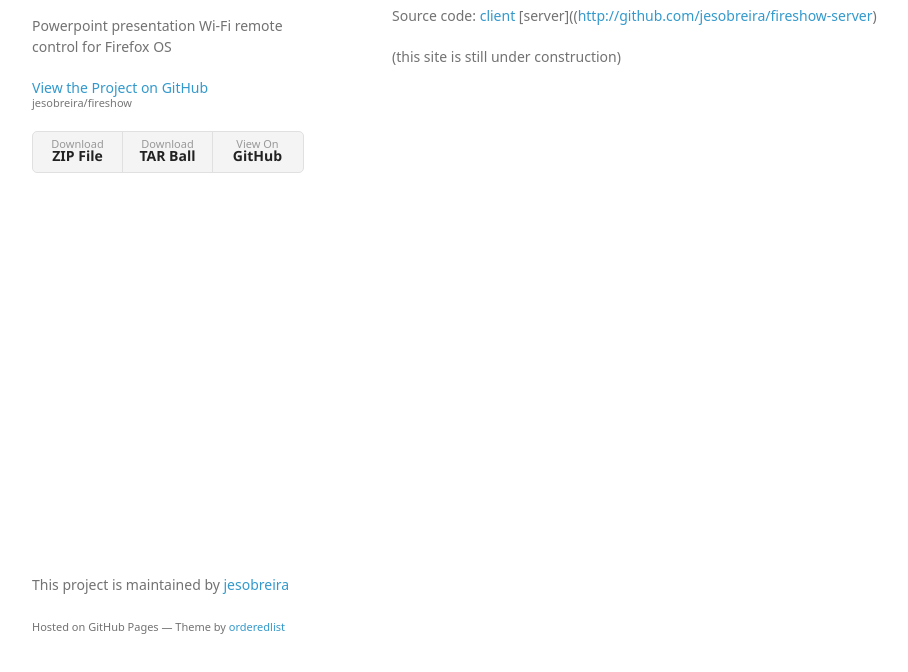
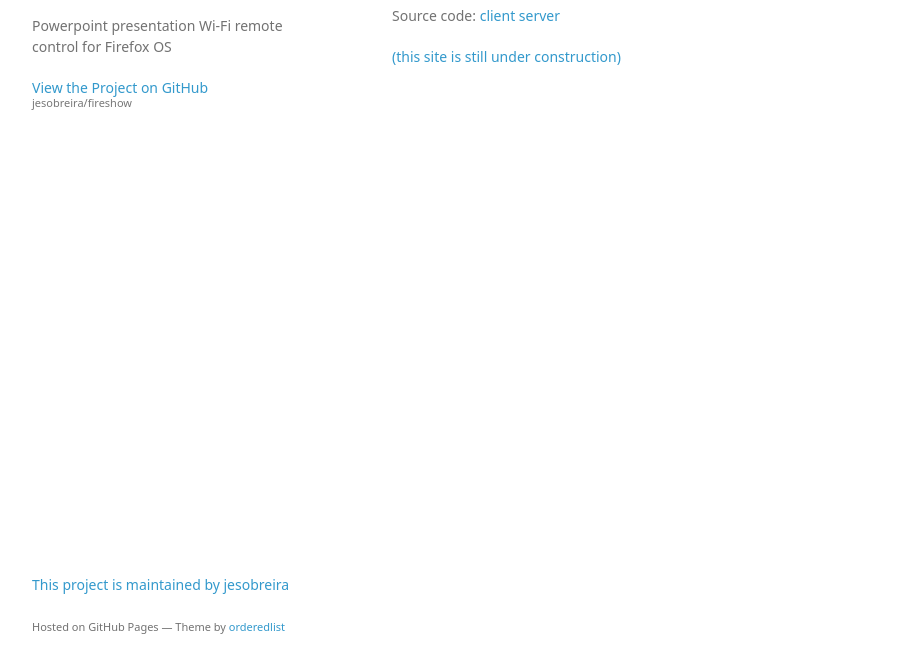
Before and after one commit to capitual/fireshow, a plain HTML site: page index.html in a window 1280 px wide. Shown: the part 94-766 px from the top of the page, without its empty margins (178-1086 px from the left). Drawn offline with Linux system fonts and the light colour scheme; a web font is replaced by a local one.

Commit message:
Update index.html

```diff
--- a/index.html
+++ b/index.html
@@ -3,7 +3,7 @@
   <head>
     <meta charset="utf-8">
     <meta http-equiv="X-UA-Compatible" content="chrome=1">
-    <title>Fireshow by jesobreira</title>
+    <title>Fireshow</title>
 
     <link rel="stylesheet" href="stylesheets/styles.css">
     <link rel="stylesheet" href="stylesheets/github-light.css">
@@ -20,17 +20,11 @@
 
         <p class="view"><a href="https://github.com/jesobreira/fireshow">View the Project on GitHub <small>jesobreira/fireshow</small></a></p>
 
-
-        <ul>
-          <li><a href="https://github.com/jesobreira/fireshow/zipball/master">Download <strong>ZIP File</strong></a></li>
-          <li><a href="https://github.com/jesobreira/fireshow/tarball/master">Download <strong>TAR Ball</strong></a></li>
-          <li><a href="https://github.com/jesobreira/fireshow">View On <strong>GitHub</strong></a></li>
-        </ul>
       </header>
       <section>
         <p><a href="https://github.com/jesobreira/fireshow-server/releases/download/1.0/Fireshow.exe">Download Fireshow server here</a></p>
 
-<p>Source code: <a href="http://github.com/jesobreira/fireshow">client</a> [server]((<a href="http://github.com/jesobreira/fireshow-server">http://github.com/jesobreira/fireshow-server</a>)</p>
+<p>Source code: <a href="http://github.com/jesobreira/fireshow">client</a> <a href="http://github.com/jesobreira/fireshow-server">server</p>
 
 <p>(this site is still under construction)</p>
       </section>
```
